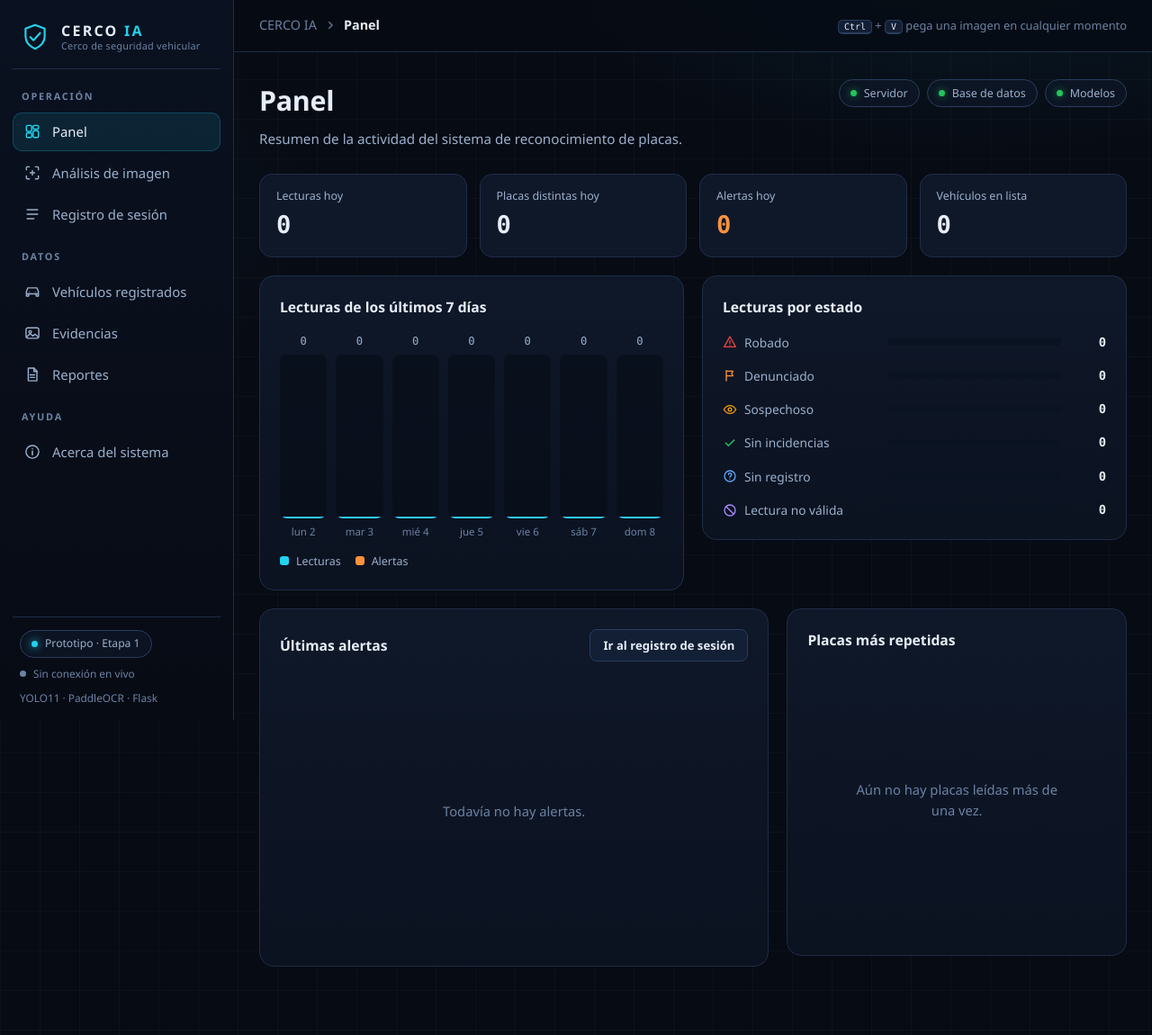
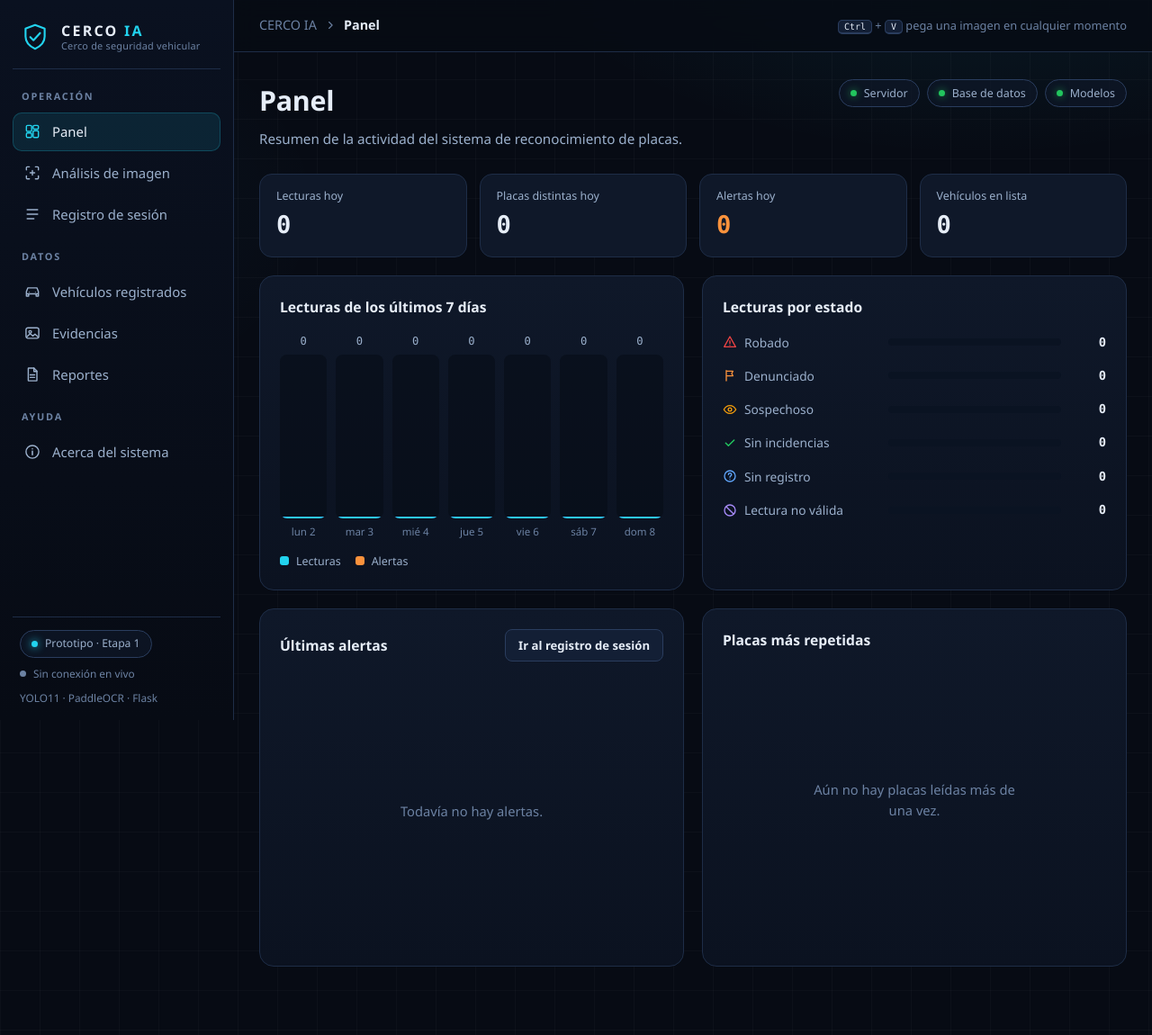
Before and after one commit to jbaldeon365/TF-SI_vercel, a Flask app: page / in a window 1280 px wide. Shown: the whole page at 90% size. Run offline with Flask 3, Linux system fonts and the light colour scheme; data that the repository does not hold is empty; parts of the project's set-up code (start-up, migrations or seed data) failed here and were passed over.

Commit message:
fix(ui): alinea las tarjetas del panel en dos columnas iguales

```diff
--- a/static/style.css
+++ b/static/style.css
@@ -544,8 +544,9 @@ dialog#lightbox img { max-width: 100%; max-height: calc(92vh - 24px); border-rad
 .rec-hora { font-family: var(--mono); font-size: .76rem; color: var(--dim); white-space: nowrap; }
 
 /* ===== Panel de inicio ===== */
-.pan-grid { display: grid; grid-template-columns: 1fr 1fr; gap: 20px; margin-bottom: 20px; align-items: start; }
-.pan-grid--wide { grid-template-columns: 1.5fr 1fr; }
+.pan-grid { display: grid; grid-template-columns: repeat(2, minmax(0, 1fr)); gap: 20px; margin-bottom: 20px; align-items: stretch; }
+.pan-grid--wide { grid-template-columns: repeat(2, minmax(0, 1fr)); }
+.pan-grid > .panel { margin: 0; height: 100%; }
 .bars { display: grid; grid-template-columns: repeat(7, 1fr); gap: 10px; height: 230px; }
 .bar-col { display: grid; grid-template-rows: auto minmax(0, 1fr) auto; gap: 6px; text-align: center; min-width: 0; }
 .bar-val { font-family: var(--mono); font-size: .76rem; color: var(--muted); }
```
